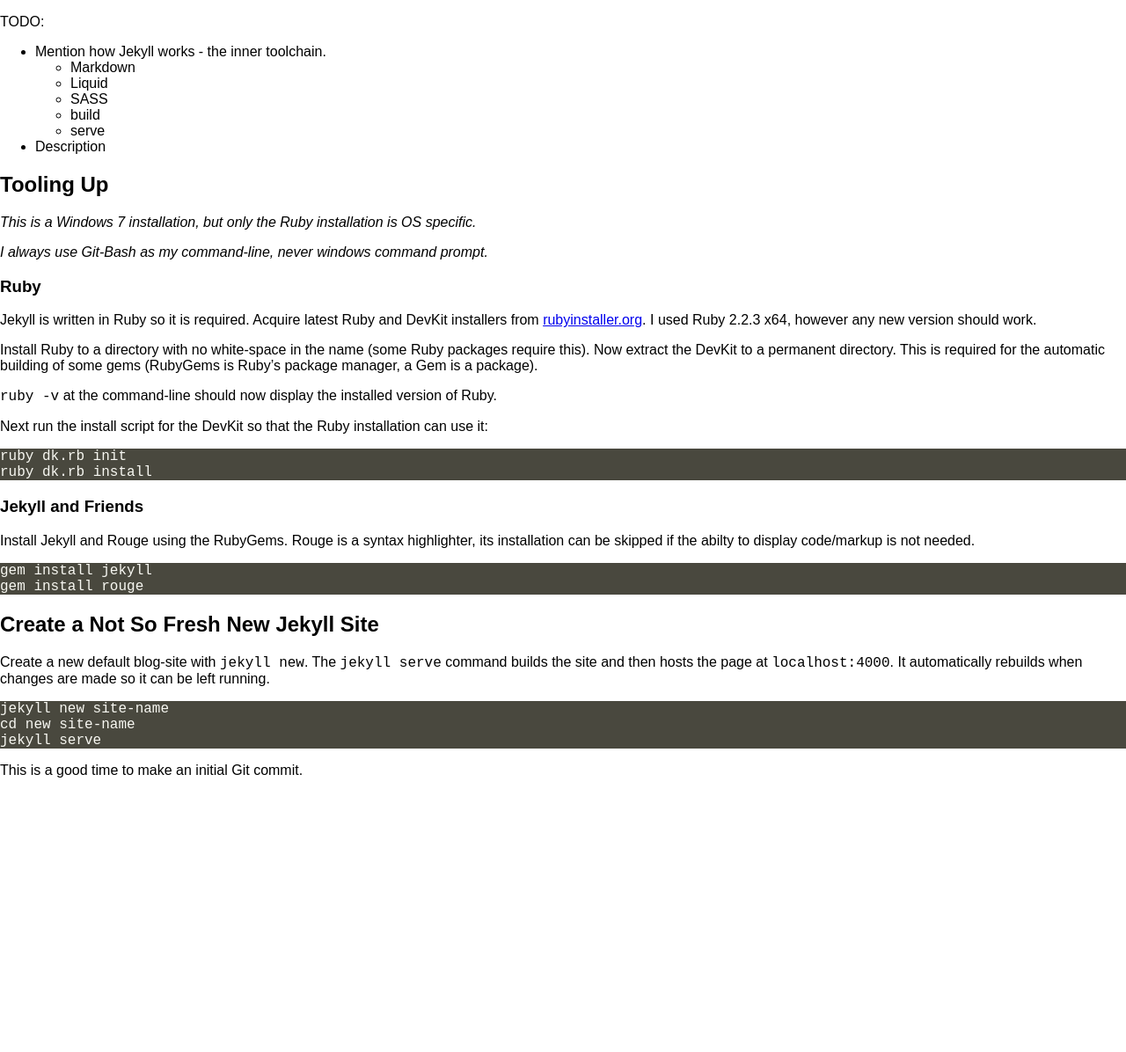
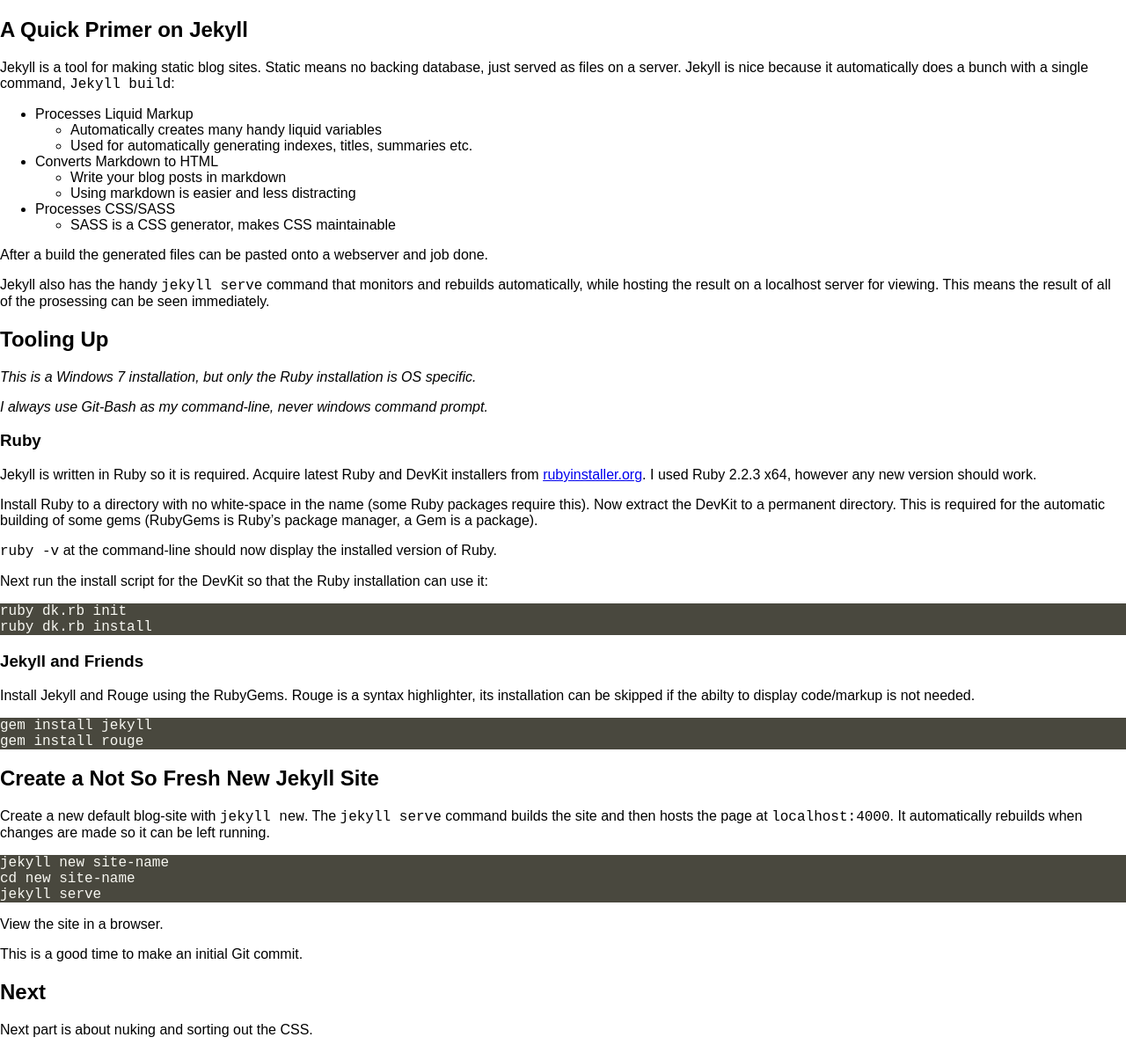
Before and after one commit to t3hmun/t3hsite, a Jekyll site: the page built from _posts/2015-10-01-part-02-tooling-up.md, in a window 1280 px wide. Shown: the whole page at 88% size. Built offline with Jekyll 4.4.1, drawn with Linux system fonts in a browser that asks for light colours; before the commit the page ends 901 px from its top, so only the background shows below that.

````diff
--- a/_posts/2015-10-01-part-02-tooling-up.md
+++ b/_posts/2015-10-01-part-02-tooling-up.md
@@ -2,18 +2,28 @@
 layout: post
 title: "Part 2: Tooling Up"
 date: 2015-10-01 02:00:00
-description:
+description: "Install Ruby, Jekyll and Rouge and a quick primer on what Jekyll gives you."
 ---
 
-TODO:
+## A Quick Primer on Jekyll
 
- * Mention how Jekyll works - the inner toolchain.
-     - Markdown
-     - Liquid
-     - SASS
-     - build
-     - serve
- * Description
+Jekyll is a tool for making static blog sites.
+Static means no backing database, just served as files on a server.
+Jekyll is nice because it automatically does a bunch with a single command, `Jekyll build`:
+
+* Processes Liquid Markup
+    - Automatically creates many handy liquid variables
+    - Used for automatically generating indexes, titles, summaries etc.
+* Converts Markdown to HTML
+    - Write your blog posts in markdown
+    - Using markdown is easier and less distracting
+* Processes CSS/SASS
+    - SASS is a CSS generator, makes CSS maintainable
+
+After a build the generated files can be pasted onto a webserver and job done.
+
+Jekyll also has the handy `jekyll serve` command that monitors and rebuilds automatically, while hosting the result on a localhost server for viewing.
+This means the result of all of the prosessing can be seen immediately.
 
 ## Tooling Up
 
@@ -65,4 +75,10 @@
 jekyll serve
 ```
 
+View the site in a browser.
+
 This is a good time to make an initial Git commit.
+
+## Next
+
+Next part is about nuking and sorting out the CSS.
````
